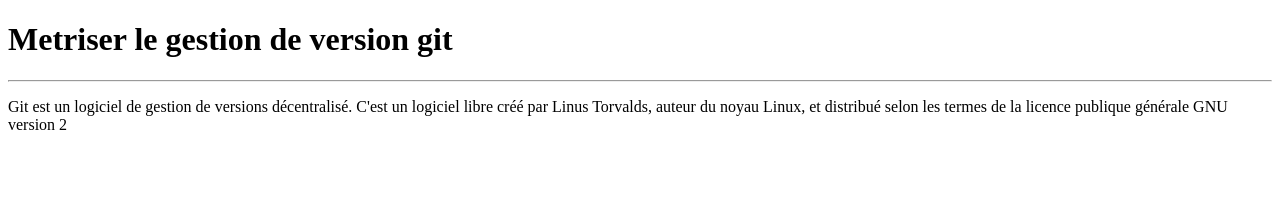
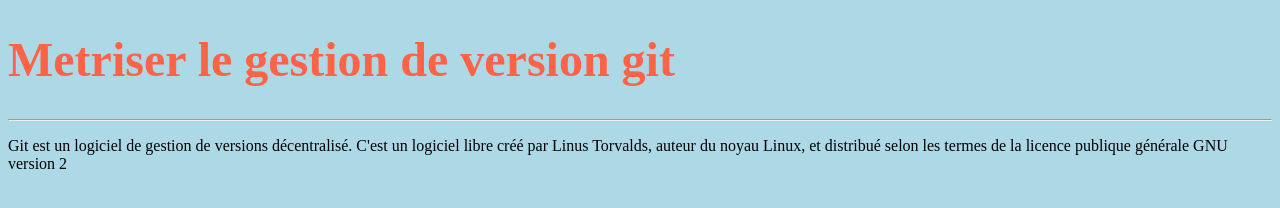
Before and after one commit to artiomsinigur/openclassrooms, a plain HTML site: page index.html in a window 1280 px wide. Drawn offline with Linux system fonts and the light colour scheme.

Commit message:
Stilisé les couleurs dans style et ajouté le link dans index

```diff
--- a/index.html
+++ b/index.html
@@ -5,6 +5,7 @@
   <meta name="viewport" content="width=device-width, initial-scale=1.0">
   <meta http-equiv="X-UA-Compatible" content="ie=edge">
   <title>Activité 2 sur git et github</title>
+  <link rel="stylesheet" href="style.css">
 </head>
 <body>
   <h1>Metriser le gestion de version git</h1>
--- a/style.css
+++ b/style.css
@@ -0,0 +1,8 @@
+body {
+  background-color: lightblue;
+}
+
+h1 {
+  font-size: 3rem;
+  color: tomato;
+}
```
